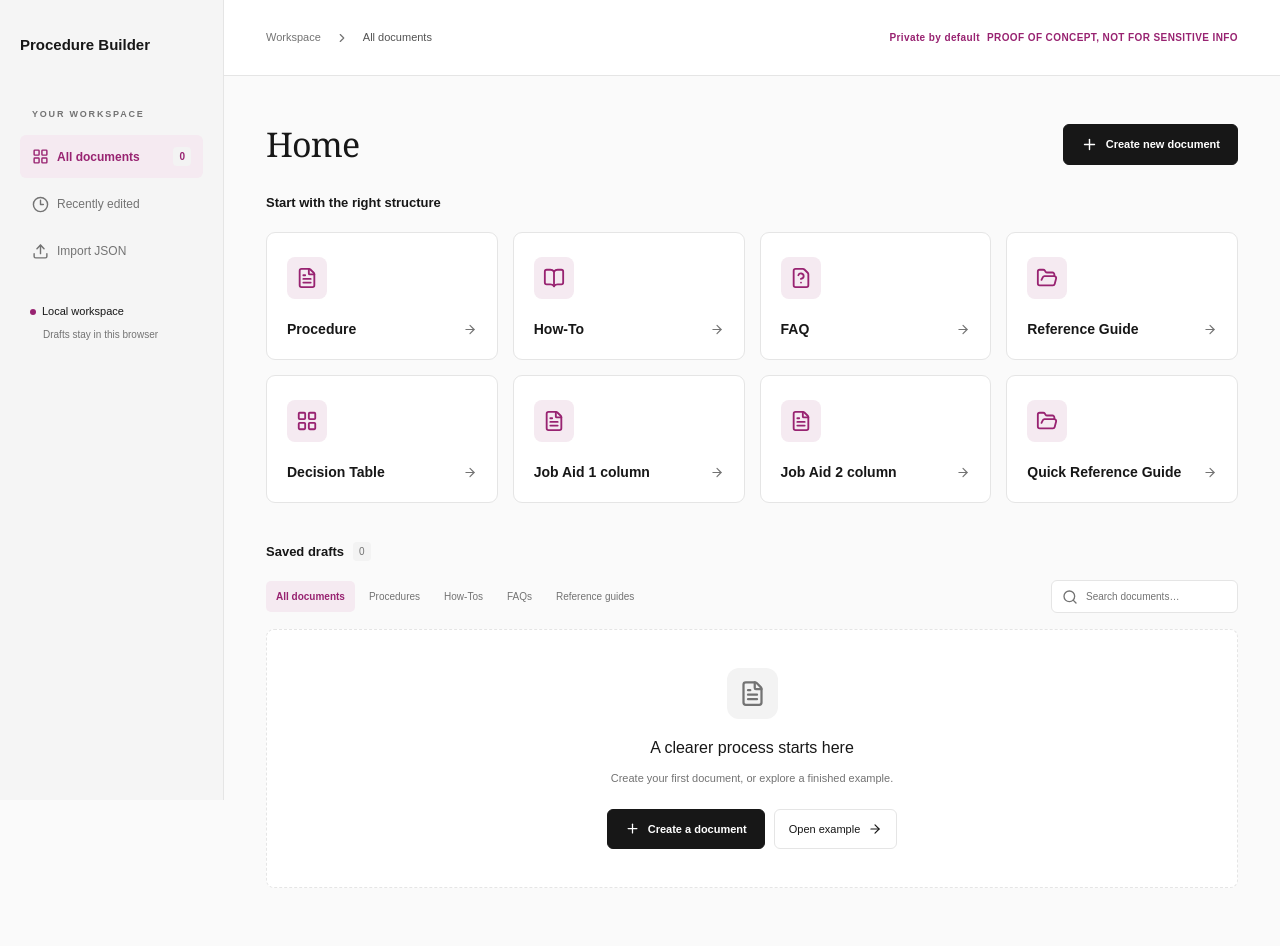
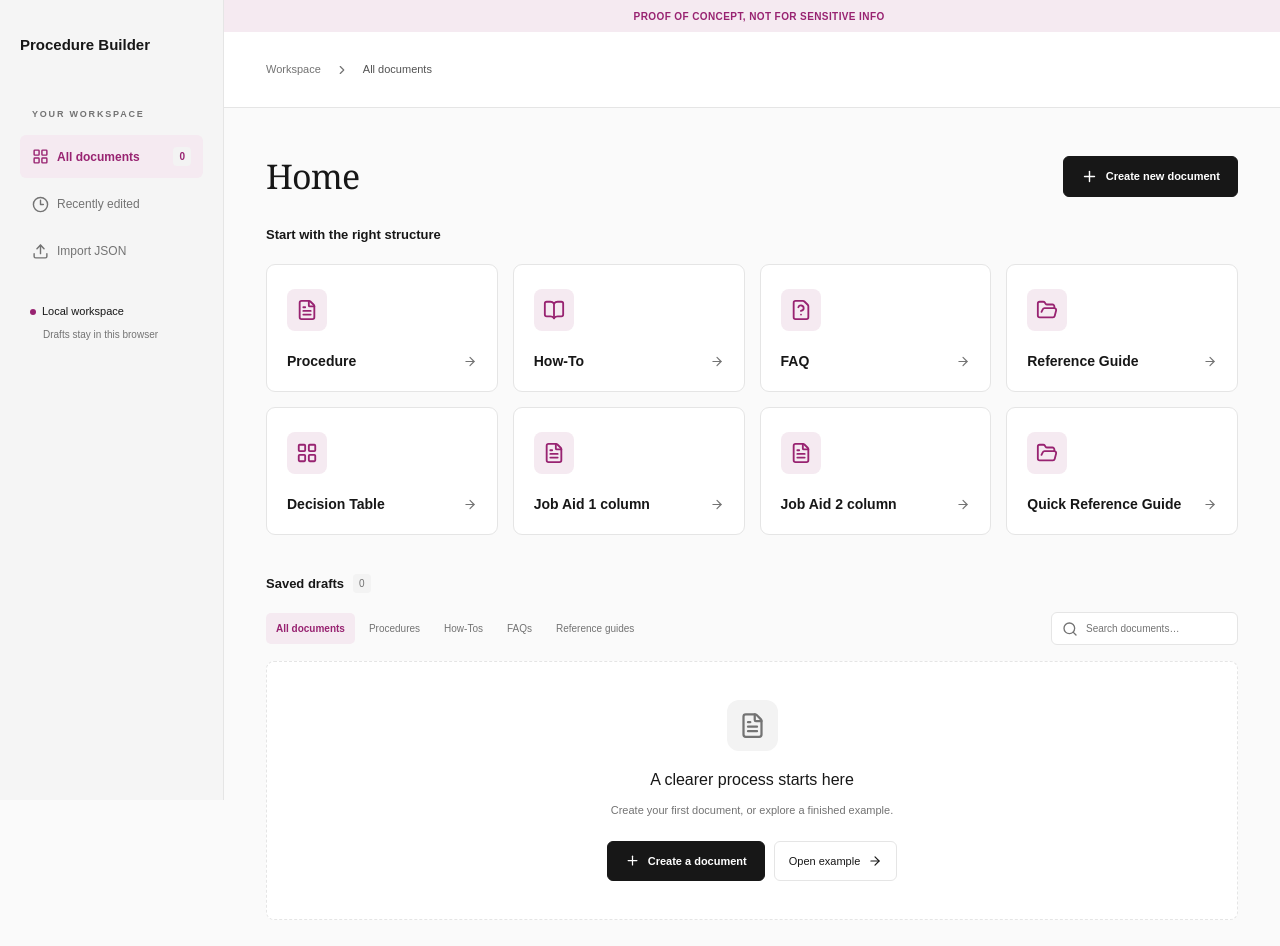
Before and after one commit to ADDY-YY/Procedure-Builder, a Next.js app: page / in a window 1280 px wide. Before the commit the page ends 914 px from the top, so only its background shows below. Built offline with nearby package versions, Linux system fonts and the light colour scheme.

Commit message:
Use full width proof of concept banner

```diff
--- a/app/editor.css
+++ b/app/editor.css
@@ -185,5 +185,7 @@
 .dashboard .heading-row h1 { font-size: 0; }
 .dashboard .heading-row h1::after { content: 'Home'; font-family: Georgia, 'Times New Roman', serif; font-size: 34px; font-weight: 400; letter-spacing: -.9px; line-height: 1.2; }
 .type-card .type-icon { background: #f5eaf1; color: #982371; }
-.top-status { width: auto; height: auto; background: none; color: #982371; font-size: 10px; font-weight: 700; letter-spacing: .4px; }
-.top-status::after { content: 'PROOF OF CONCEPT, NOT FOR SENSITIVE INFO'; }
+.topbar { position: relative; height: 108px; padding: 32px 42px 0; }
+.top-status { position: absolute; top: 0; left: 0; right: 0; width: 100%; height: 32px; display: flex; justify-content: center; background: #f5eaf1; color: #982371; font-size: 0; font-weight: 700; letter-spacing: .4px; }
+.top-status::after { content: 'PROOF OF CONCEPT, NOT FOR SENSITIVE INFO'; align-self: center; font-size: 10px; }
+@media(max-width:850px){.topbar { height: 89px; padding: 32px 20px 0; }}
```
